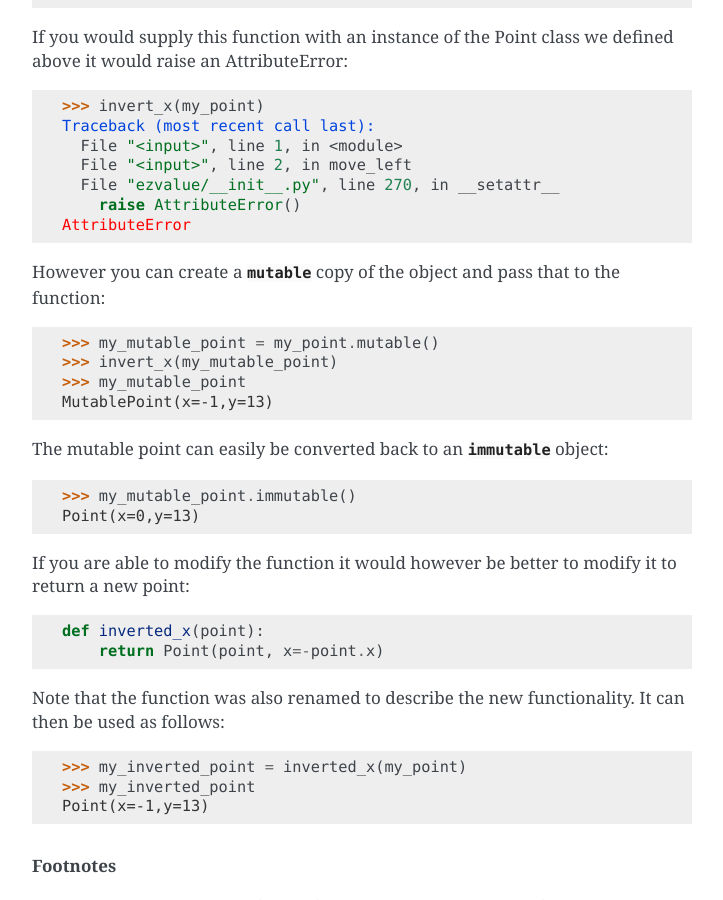
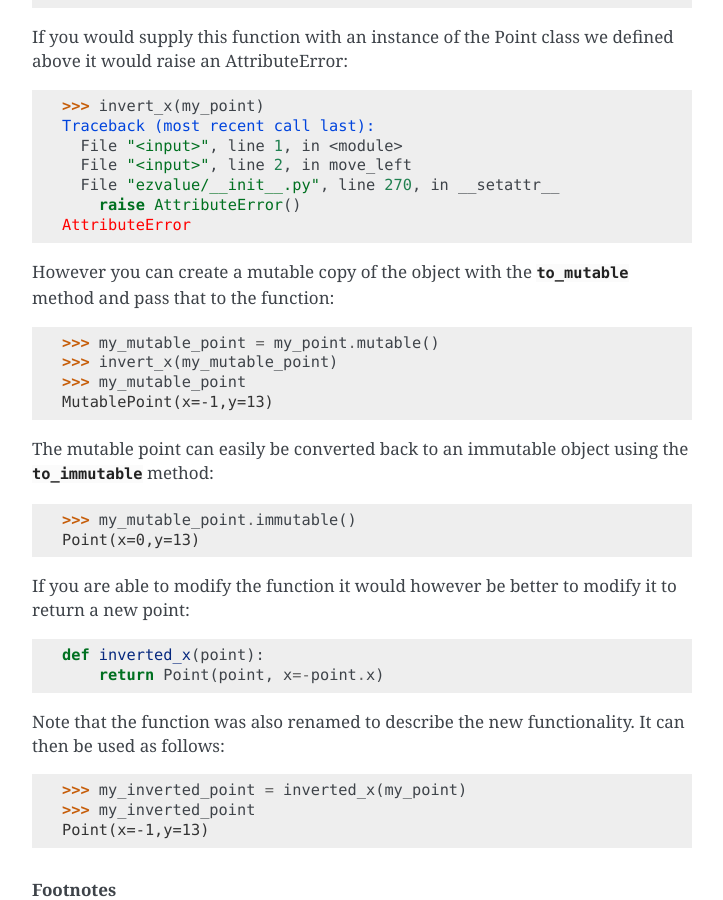
Before and after one commit to snah/ezvalue, a Sphinx documentation site: the page built from docs/tutorial.rst, in a window 1280 px wide and 900 px high, scrolled down 1872 px. Shown: the whole window, without its empty margins (388-1111 px from the left). Built offline with Sphinx 7.4.7, drawn with Linux system fonts in a browser that asks for light colours.

Commit message:
Updated tutorial.

```diff
--- a/docs/tutorial.rst
+++ b/docs/tutorial.rst
@@ -101,16 +101,16 @@ defined above it would raise an AttributeError::
         raise AttributeError()
     AttributeError
 
-However you can create a :meth:`mutable <ezvalue.Value.mutable>` copy of the
-object and pass that to the function::
+However you can create a mutable copy of the object with the :meth:`to_mutable
+<ezvalue.Value.to_mutable>` method and pass that to the function::
 
     >>> my_mutable_point = my_point.mutable()
     >>> invert_x(my_mutable_point)
     >>> my_mutable_point
     MutablePoint(x=-1,y=13)
 
-The mutable point can easily be converted back to an
-:meth:`immutable <ezvalue._MutableValueBase.immutable>` object::
+The mutable point can easily be converted back to an immutable object using the
+:meth:`to_immutable <ezvalue._MutableValueBase.to_immutable>` method::
 
     >>> my_mutable_point.immutable()
     Point(x=0,y=13)
--- a/setup.py
+++ b/setup.py
@@ -7,7 +7,7 @@ with open(readme_path, encoding='utf-8') as f:
     long_description = f.read()
 
 setuptools.setup(name='ezvalue',
-    version='0.1',
+    version='0.1.1',
     description='An elegant and powerfull implementation of a value object.',
     long_description=long_description,
 
```
Also changed, not shown: 1 other file.
